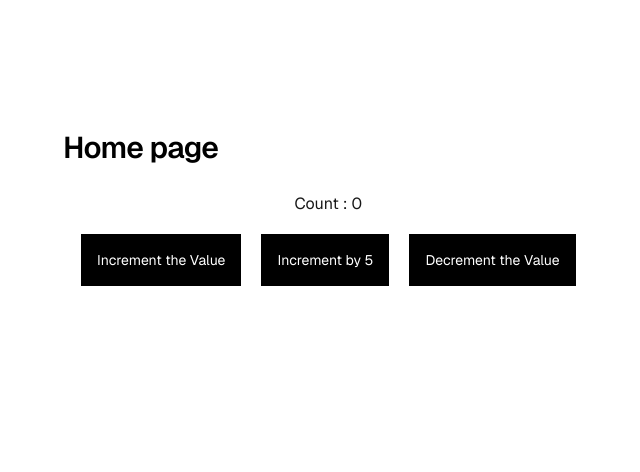
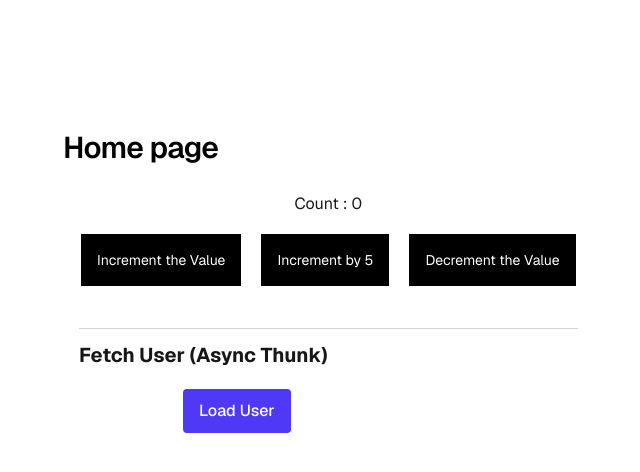
Before and after one commit to Suraj8558/my-app, a Next.js app: page / in a window 1280 px wide. Shown: the top 472 px of the page, without its empty margins (257-897 px from the left). Built offline with nearby package versions, Linux system fonts and the light colour scheme.

Commit message:
feat: implement async user fetching with error handling in Counter component and users slice

```diff
--- a/src/components/feature/Counter.tsx
+++ b/src/components/feature/Counter.tsx
@@ -1,22 +1,24 @@
 'use-client'
-import React from 'react';
+import React, {useState} from 'react';
 import { useAppDispatch,  useAppSelector} from '@/src/lib/hooks';
 
 import { increment, decrement, incrementByAmount } from '@/src/store/feature/counter/counterSlice';
-
+import { fetchUserById } from '@/src/store/feature/users/usersSlice';
 
 
 export  default function  Counter(){
 const dispatch = useAppDispatch();
 const count = useAppSelector((state) => state.counter.value);
-console.log("count", count )
+const [userId, setUserId] = useState('1')
+const {loading, error, entities} = useAppSelector((state) => state.users)
+console.log("entities", entities )
 return (
   <div className='mx-auto w-full px-4'>
     <div className="card ">
       <p className='text-l text-center mb-4'> Count : {count}</p>
 
     </div>
-      <button className="py-4 px-4 bg-black text-white text-sm hover:text-green-300 ease-in border-2 cursor-pointer mr-4" onClick={() => dispatch(increment())}>
+    <div className='mb-10'>  <button className="py-4 px-4 bg-black text-white text-sm hover:text-green-300 ease-in border-2 cursor-pointer mr-4" onClick={() => dispatch(increment())}>
 
         Increment the Value
       </button>
@@ -24,6 +26,41 @@ return (
       <button className="py-4 px-4 bg-black text-white text-sm hover:text-green-300 ease-in border-2 cursor-pointer mr-4" onClick={()=> dispatch(incrementByAmount(5))} > Increment by 5</button>
 
       <button className="py-4 px-4 bg-black text-white text-sm hover:text-green-300 ease-in border-2 cursor-pointer" onClick={()=> dispatch(decrement())} > Decrement  the Value</button>
+</div>
+
+
+      <hr className="border-gray-300 dark:border-gray-700 mb-3" />
+
+      <div>
+        <h3 className="text-xl font-bold mb-5">Fetch User (Async Thunk)</h3>
+
+        <div className="flex gap-2 mb-4 mt-4">
+          <input
+            type="number"
+            value={userId}
+            onChange={(e) => setUserId(e.target.value)}
+            className="px-3 py-2 border rounded text-black w-24 text-white border-2"
+            placeholder="Enter you id here"
+          />
+          <button
+            onClick={() => dispatch(fetchUserById(Number(userId)))}
+            className="px-4 py-2 bg-indigo-600 hover:bg-indigo-700 text-white font-medium rounded transition"
+          >
+            Load User
+          </button>
+        </div>
+
+        {loading === 'pending' && <p className="text-blue-500">Loading user...</p>}
+        {error && <p className="text-red-500">{error}</p>}
+
+        <ul className="list-disc pl-5 mt-2">
+          {entities.map((user, index) => (
+            <li key={index} className="text-sm font-medium">
+              User ID {user.id}: {user.name}
+            </li>
+          ))}
+        </ul>
+      </div>
   </div>
 );
 }
--- a/src/store/feature/users/usersSlice.ts
+++ b/src/store/feature/users/usersSlice.ts
@@ -8,7 +8,7 @@ interface User {
 interface UserState {
   entities : User[];
   loading: 'idle'| 'pending' | 'succeeded' | 'failed';
-  error : {} | null;
+  error : string | null;
 }
 
 const initialState : UserState =  {
@@ -18,10 +18,19 @@ const initialState : UserState =  {
 }
 
 
-export const fetchUserById = createAsyncThunk('users/fetchUserByID', async (id: number) => {
-  const response = await fetch(`https://jsonplaceholder.typicode.com/users/${id}`);
-  const data = await response.json();
-  return data;
+export const fetchUserById = createAsyncThunk<any, number, {rejectValue: string}>('users/fetchUserByID', async (id: number, thunkAPI) => {
+
+  try {
+    const response = await fetch(`https://jsonplaceholder.typicode.com/users/${id}`);
+    if(!response.ok) {
+      return  thunkAPI.rejectWithValue(`Faild to fetch the data ID ${id}`)
+    }
+    const data = await response.json();
+    return data;
+
+  } catch(error) {
+    return thunkAPI.rejectWithValue((error as Error).message)
+  }
 })
 
 
--- a/src/store/store.ts
+++ b/src/store/store.ts
@@ -1,10 +1,13 @@
 import { configureStore } from "@reduxjs/toolkit";
 import counterReducer from "@/src/store/feature/counter/counterSlice";
+import usersReducer from "@/src/store/feature/users/usersSlice";
+
 
 export const makeStore = () => {
   return configureStore ({
     reducer: {
-      counter:  counterReducer
+      counter:  counterReducer,
+      users: usersReducer
     },
   })
 }
```
